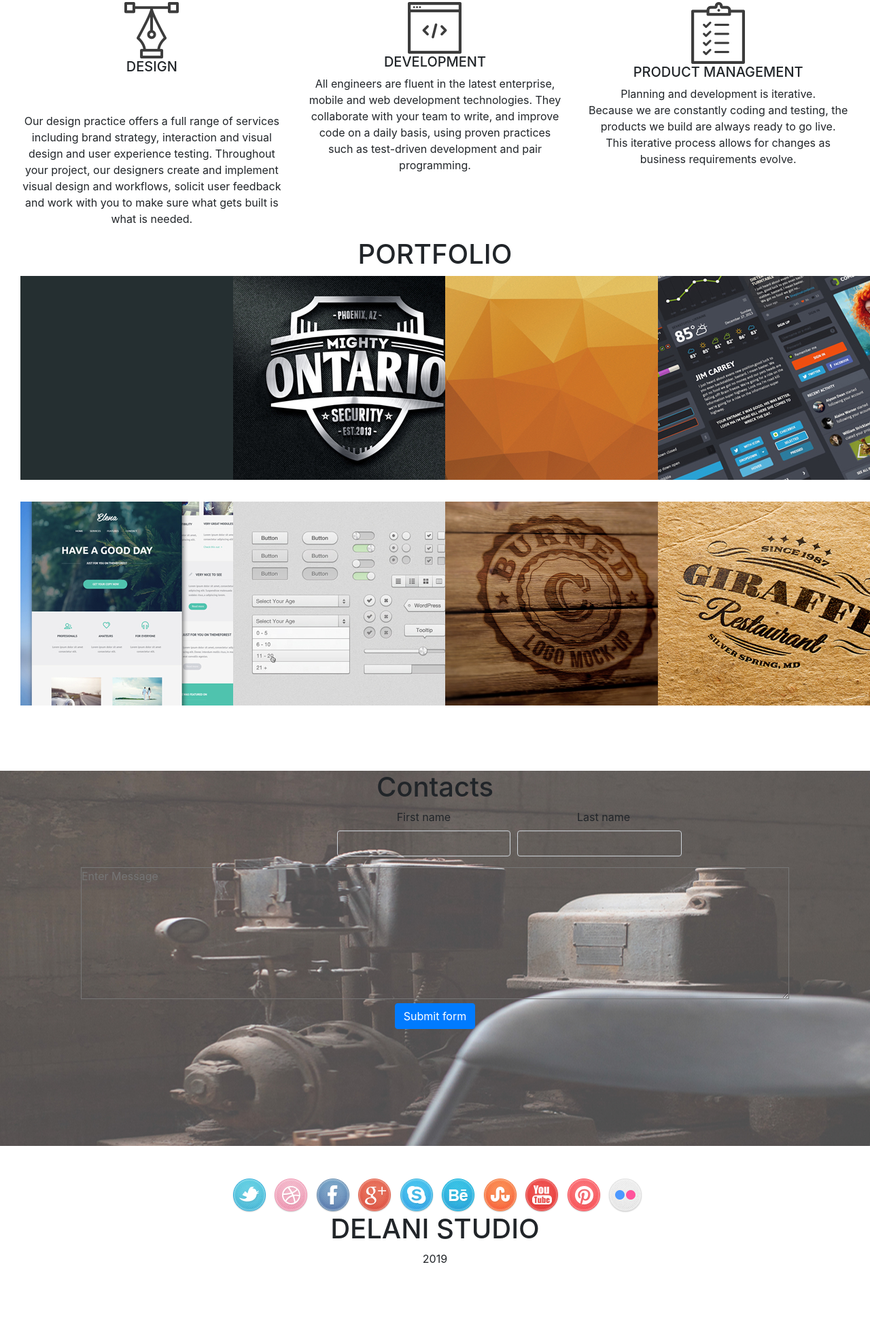
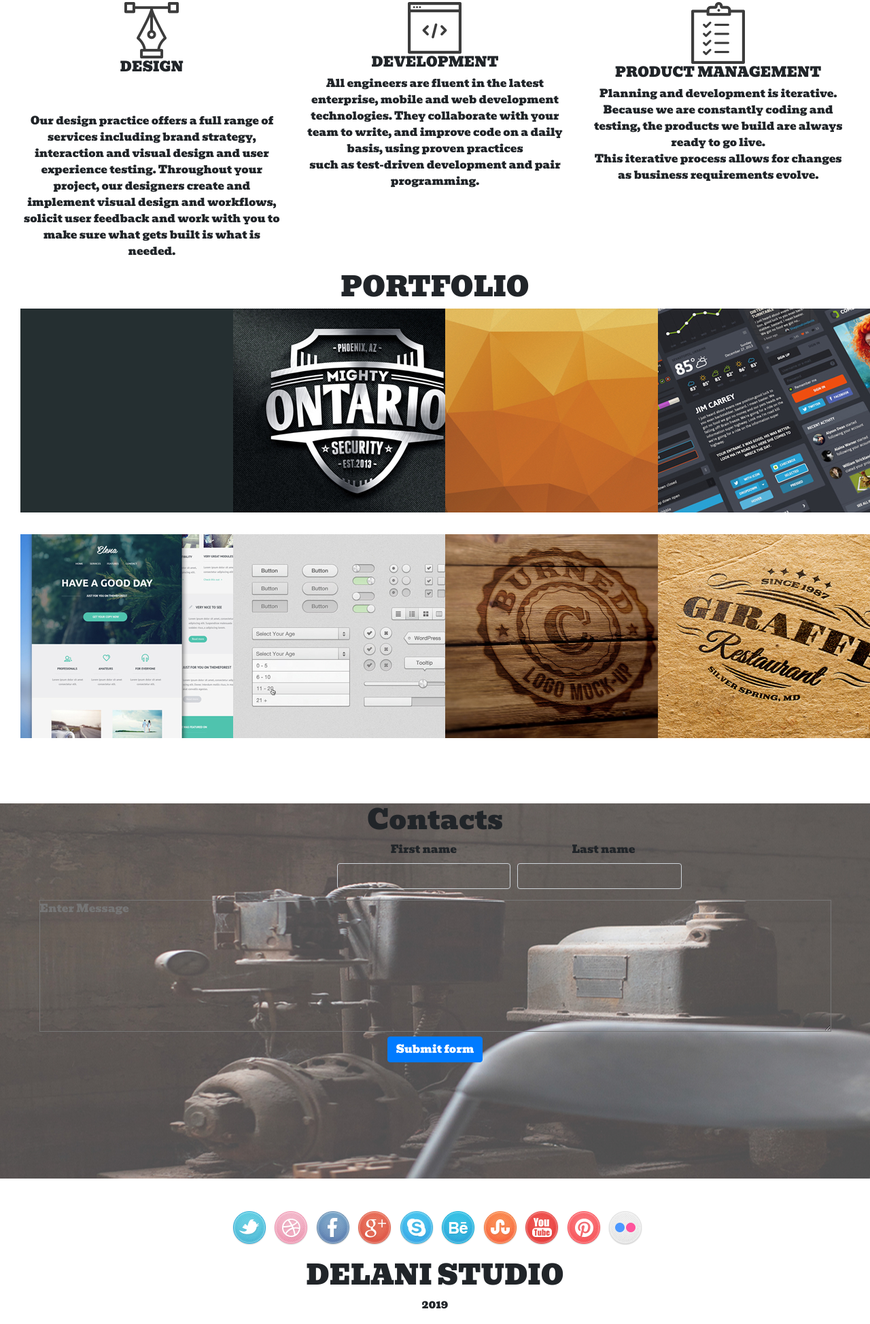
Before and after one commit to eude313/delani-studio, a plain HTML site: page index.html in a window 1280 px wide. Shown: the part 1623-3571 px from the top of the page at 68% size. Before the commit the page ends 3503 px from the top, so only its background shows below. Drawn offline with nearby package versions, Linux system fonts and the light colour scheme.

Commit message:
add initial changes

```diff
--- a/css/styles.css
+++ b/css/styles.css
@@ -5,6 +5,9 @@
 }
 .main-flex{
     display: flex;
+}
+.range {
+    font-family: 'Bevan', cursive;
 }
 /* styling the header section */
 #top{
@@ -37,10 +40,8 @@
     background-size: cover;
     height: 50vh;
     padding-top: 9rem;
+
 }
-/* .men{
-    flex-wrap: wrap;
-} */
 .boy{
     margin-bottom: 2rem;
 }
@@ -49,6 +50,7 @@
     background-position: center;
     height: 69vh;
     margin-top: 6rem;
+    font-family: 'Bevan', cursive;
 }
 .opa{
     width: 95%;
@@ -72,3 +74,7 @@
     opacity: 1;
     box-shadow: black;
 }
+.hi{
+    font-family: 'Bevan', cursive;
+    margin-top: 20px;
+}
--- a/index.html
+++ b/index.html
@@ -72,7 +72,7 @@
 
             </div>
             <!-- what we do -->
-            <div class="container-fluid">
+            <div class="range container-fluid">
                 <div class="row">
                     <div class="col-md-12 text-center">
                         <h1>WHAT WE DO</h1>
@@ -110,8 +110,8 @@
             <!-- portfolio -->
             <div class="container-fluid">
                 <div class="row">
-                    <div class="men col-md-12 text-center">
-                        <h1 class="">PORTFOLIO</h1>
+                    <div class="range col-md-12 text-center">
+                        <h1>PORTFOLIO</h1>
                         <div class=" text-center main-flex boy">
                             <div class="col-md-3">
                                 <img src="images/work4.jpg" alt="photo-4">
@@ -193,7 +193,7 @@
                             <i class="icon"> <img src="images/pinterest.png" alt="icon-9"> </i>
                             <i class="icon"><img src="images/flickr.png" alt="icon-01"></i>
                         </div>
-                        <div>
+                        <div class="hi">
                             <h1>DELANI STUDIO</h1>
                             <p>2019</p>
                         </div>
```
